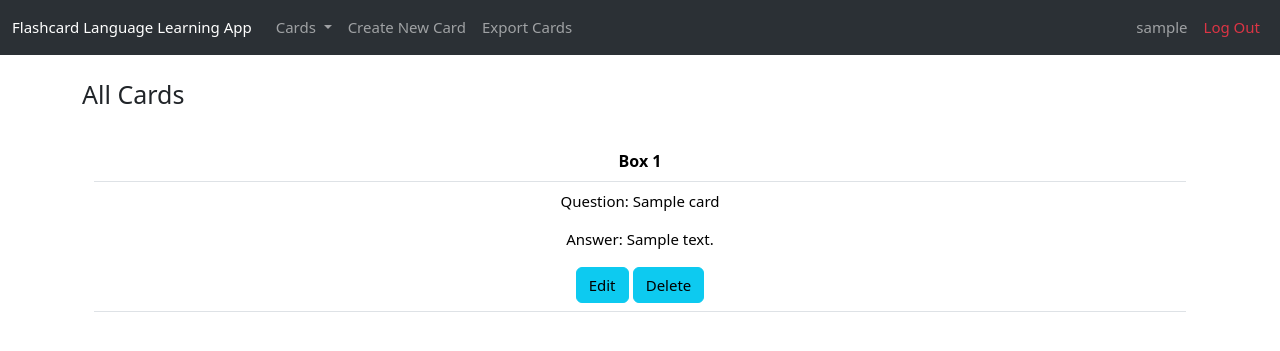
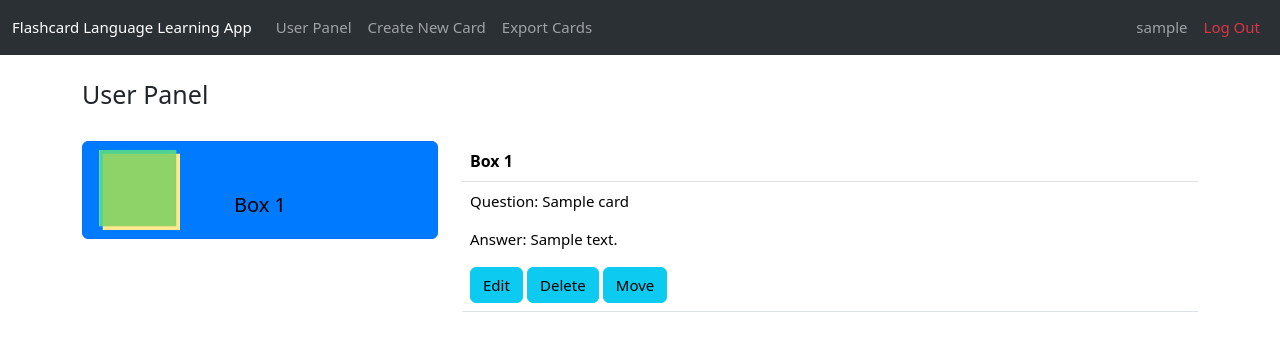
Before and after one commit to iloneczka/flashcards, a Django app: page /all_cards/1/ in a window 1280 px wide. Shown: the top 351 px of the page. Run offline with Django 4.2, Linux system fonts and the light colour scheme; a user stored in the database is signed in; tables that the repository leaves empty hold one stand-in row (values such as "Sample post"); some libraries are stand-ins or nearby versions.

Commit message:
Change all_card template to user_panel and edit of displayig cards

```diff
--- a/flash/website/templates/all_cards.html
+++ /dev/null
@@ -1,133 +0,0 @@
-{% extends 'base.html' %}
-
-{% block 'content' %}
-    <h1 style="font-size: 25px;">All Cards</h1>
-    <br/>
-    <div class="container text-center">
-        {% if cards %}
-            <div class="row">
-                {% for box in unique_boxes %}
-                    <div class="col">
-                        <table class="table box-table" data-box="{{ box.box_number }}">
-                            <thead>
-                                <tr>
-                                    <th scope="col" class="box-header" colspan="2">Box {{ box.box_number }}</th>
-                                </tr>
-                            </thead>
-                            <tbody>
-                                {% for card in cards %}
-                                    {% if box.box_number == 'all' or card.box.box_number == box.box_number %}
-                                        <tr>
-                                            <td>
-                                                <p class="card-info">Question: <span class="question">{{ card.question }}</span></p>
-                                                <p class="card-info">Answer: <span class="answer">{{ card.answer }}</span></p>
-                                                <a type="submit" href="#" class="btn btn-info edit-card" data-card-id="{{ card.pk }}">Edit</a>
-                                                <a type="submit" href="#" class="btn btn-info delete-card" data-card-id="{{ card.pk }}">Delete</a>
-                                            </td>
-                                        </tr>
-                                    {% endif %}
-                                {% endfor %}
-                            </tbody>
-                        </table>
-                    </div>
-                {% endfor %}
-            </div>
-        {% else %}
-            <p>No cards available. Go to <a href="{% url 'create_new_card' %}">Create New Card</a>.</p>
-        {% endif %}
-    <script>
-        document.addEventListener('DOMContentLoaded', function () {
-            const editButtons = document.querySelectorAll('.edit-card');
-            const deleteButtons = document.querySelectorAll('.delete-card');
-
-            editButtons.forEach((button) => {
-                button.addEventListener('click', (event) => {
-                    event.preventDefault();
-                    const cardId = button.getAttribute('data-card-id');
-                    editCard(cardId);
-                });
-            });
-
-            deleteButtons.forEach((button) => {
-                button.addEventListener('click', (event) => {
-                    event.preventDefault();
-                    const cardId = button.getAttribute('data-card-id');
-                    deleteCard(cardId);
-                });
-            });
-
-            function editCard(cardId) {
-                console.log('Sprawdzam czy coś się tu dzieje', cardId);
-
-                // Wprowadzanie nowych danych
-                const newQuestion = prompt('Enter the new question:');
-                const newAnswer = prompt('Enter the new answer:');
-                const newBox = prompt('Enter the box (box1, box2, box3):');
-
-                if (newQuestion !== null && newAnswer !== null && newBox !== null) {
-                    const requestData = {
-                        question: newQuestion,
-                        answer: newAnswer,
-                        box: newBox
-                    };
-
-                    console.log("sprawdzam o to requestData", requestData)
-
-                    fetch(`/edit_card/${cardId}/`, {
-                        method: 'POST',
-                        headers: {
-                            'Content-Type': 'application/json',
-                            'X-CSRFToken': '{{ csrf_token }}'
-                        },
-                        body: JSON.stringify(requestData)
-                    })
-                    .then(response => response.json())
-                    .then(data => {
-                        if (data.status === 'success') {
-                            // Zaktualizuj treść na stronie bez konieczności odświeżania
-                            const cardElement = document.querySelector(`[data-card-id="${cardId}"]`);
-                            const questionElement = cardElement.querySelector('.question');
-                            const answerElement = cardElement.querySelector('.answer');
-                            const boxElement = cardElement.querySelector('.box');
-                            window.location.reload();
-                        }
-                    });
-                }
-            }
-
-            function deleteCard(cardId) {
-                console.log('Usuwam kartę z ID:', cardId);
-                const confirmDelete = confirm('Are you sure you want to delete this card?');
-
-                if (confirmDelete) {
-                    fetch(`/delete_card/${cardId}/`, {
-                        method: 'POST',
-                        headers: {
-                            'Content-Type': 'application/json',
-                            'X-CSRFToken':  '{{ csrf_token }}'
-                        }
-                    })
-                    .then(response => response.json())
-                    .then(data => {
-                        if (data.status === 'success') {
-                            window.location.reload(); // Przeładowa stronę po sukcesie
-                        }
-                    });
-                }
-            }
-        });
-    </script>
-<style type="text/css">
-    .card-info {
-        font-size: 15px;
-        color: black;
-    }
-    /* Powiększenie tekstu w question i answer */
-    .question, .answer {
-        font-size: 15px;
-    }
-    .btn {
-      font-size: 15px;   /* Przyciski*/
-    }
-</style>
-{% endblock %}
--- a/flash/website/templates/base.html
+++ b/flash/website/templates/base.html
@@ -34,18 +34,8 @@
             <div class="collapse navbar-collapse" id="navbarSupportedContent">
                 <ul class="navbar-nav me-auto mb-2 mb-lg-0">
                     {% if user.is_authenticated %}
-                        <li class="nav-item dropdown">
-                            <a class="nav-link dropdown-toggle" href="#" id="navbarDropdown" role="button" data-bs-toggle="dropdown" aria-expanded="false">
-                                Cards
-                            </a>
-                            <ul class="dropdown-menu" aria-labelledby="navbarDropdown">
-                                <li><a class="dropdown-item" href="{% url 'all_cards' box_number=0 %}">All Cards</a></li>
-                                {% for box_num in unique_boxes %}
-                                    {% if box_num != 0 %}
-                                        <li><a class="dropdown-item" href="{% url 'all_cards' box_number=box_num.box_number %}">Box {{ box_num.box_number }}</a></li>
-                                    {% endif %}
-                                {% endfor %}
-                            </ul>
+                    <li class="nav-item">
+                        <a class="nav-link" href="{% url 'user_panel' %}">User Panel</a>
                     </li>
                     <li class="nav-item">
                         <a class="nav-link" href="{% url 'create_new_card' %}">Create New Card</a>
--- /dev/null
+++ b/flash/website/templates/user_panel.html
@@ -0,0 +1,246 @@
+{% extends 'base.html' %}
+
+{% load static %}
+
+{% block 'content' %}
+<h1 style="font-size: 25px;">User Panel</h1>
+<br/>
+<div class="row">
+    <div class="col-4">
+        <div id="list-example" class="list-group">
+            {% for box in unique_boxes %}
+            <a class="list-group-item list-group-item-action box-link {% if box.box_number == selected_box_number %}active{% endif %}" href="#" data-box-number="{{ box.box_number }}">
+                    <div class="box-image">
+                        <img src="{% static 'images/szablon.png' %}" alt="Box {{ box.box_number }}" style="width: 25%;">
+                        <span class="box-number">Box {{ box.box_number }}</span>
+                    </div>
+                </a>
+            {% endfor %}
+        </div>
+    </div>
+    <div class="col-8">
+        <div class="card-list">
+            {% for box in unique_boxes %}
+                <div class="box-section" data-box-number="{{ box.box_number }}" style="display: none;" id="box-{{ box.box_number }}">
+                    <table class="table">
+                        <tr>
+                            <th scope="col" class="box-header" colspan="2">Box {{ box.box_number }}</th>
+                        </tr>
+                        {% for card in cards  %}
+                            {% if card.box.box_number == box.box_number %}
+                            <tr>
+                                <td>
+                                    <p class="card-info">Question: <span class="question">{{ card.question }}</span></p>
+                                    <p class="card-info">Answer: <span class="answer">{{ card.answer }}</span></p>
+                                    <a type="submit" href="#" class="btn btn-info edit-card" data-card-id="{{ card.pk }}">Edit</a>
+                                    <a type="submit" href="#" class="btn btn-info delete-card" data-card-id="{{ card.pk }}">Delete</a>
+                                    <a type="submit" href="#" class="btn btn-info move-card" data-card-id="{{ card.pk }}">Move</a>
+                                </td>
+                            </tr>
+                            {% endif %}
+                        {% endfor %}
+                    </table>
+                </div>
+            {% endfor %}
+        </div>
+    </div>
+</div>
+
+<script>
+document.addEventListener('DOMContentLoaded', function () {
+    let selected_box_number = null;
+
+    const editButtons = document.querySelectorAll('.edit-card');
+    const deleteButtons = document.querySelectorAll('.delete-card');
+    const moveButtons = document.querySelectorAll('.move-card');
+    const boxLinks = document.querySelectorAll('.box-link');
+    const cardTables = document.querySelectorAll('.box-section');
+
+    function displayBoxCards(boxNumber) {
+        console.log(`Wywołano displayBoxCards z boxNumber = ${boxNumber} sbn: ${selected_box_number}`);
+
+        const allCards = document.querySelectorAll('.box-section');
+        allCards.forEach(card => {
+            card.style.display = 'none';
+        });
+
+        const cards = document.querySelector(`#box-${boxNumber}`);
+        cards.style.display = 'block';
+    }
+
+    boxLinks.forEach((link) => {
+        link.addEventListener('click', (event) => {
+            event.preventDefault();
+            const boxNumber = link.dataset.boxNumber;
+            console.log(`Kliknięto box numer: ${boxNumber}`);
+
+            if (selected_box_number === boxNumber) {
+                selected_box_number = null;
+            } else {
+                selected_box_number = boxNumber;
+            }
+
+            displayBoxCards(boxNumber);
+
+            boxLinks.forEach(l => {
+                l.classList.remove('active');
+            });
+
+            link.classList.toggle('active');
+        });
+    });
+
+    cardTables.forEach((table) => {
+    const boxNumber = table.dataset.boxNumber;
+    console.log(`table.dataset: = ${table.dataset.boxNumber}`);
+    if (selected_box_number === boxNumber) {
+        table.style.display = 'block';
+        table.style.removeProperty('display'); // Dodane wywołanie
+        const boxLink = document.querySelector(`.box-link[data-box-number="${boxNumber}"]`);
+        boxLink.classList.add('active');
+    } else {
+        table.style.display = 'none';
+    }
+});
+
+    if (boxLinks.length > 0) {
+        boxLinks[0].click();
+    }
+
+    editButtons.forEach((button) => {
+        button.addEventListener('click', (event) => {
+            event.preventDefault();
+            const cardId = button.getAttribute('data-card-id');
+            editCard(cardId);
+        });
+    });
+
+    deleteButtons.forEach((button) => {
+        button.addEventListener('click', (event) => {
+            event.preventDefault();
+            const cardId = button.getAttribute('data-card-id');
+            deleteCard(cardId);
+        });
+    });
+
+    moveButtons.forEach((button) => {
+        button.addEventListener('click', (event) => {
+            event.preventDefault();
+            const cardId = button.getAttribute('data-card-id');
+            moveCard(cardId);
+        });
+    });
+
+    function editCard(cardId) {
+        const newQuestion = prompt('Enter the new question:');
+        const newAnswer = prompt('Enter the new answer:');
+
+        if (newQuestion !== null && newAnswer !== null) {
+            const requestData = {
+                question: newQuestion,
+                answer: newAnswer
+            };
+
+            fetch(`/edit_card/${cardId}/`, {
+                method: 'POST',
+                headers: {
+                    'Content-Type': 'application/json',
+                    'X-CSRFToken': '{{ csrf_token }}'
+                },
+                body: JSON.stringify(requestData)
+            })
+            .then(response => response.json())
+            .then(data => {
+                if (data.status === 'success') {
+                    const cardElement = document.querySelector(`[data-card-id="${cardId}"]`);
+                    const questionElement = cardElement.querySelector('.question');
+                    const answerElement = cardElement.querySelector('.answer');
+                    window.location.reload();
+                }
+            });
+        }
+    }
+
+    function deleteCard(cardId) {
+        const confirmDelete = confirm('Are you sure you want to delete this card?');
+
+        if (confirmDelete) {
+            fetch(`/delete_card/${cardId}/`, {
+                method: 'POST',
+                headers: {
+                    'Content-Type': 'application/json',
+                    'X-CSRFToken':  '{{ csrf_token }}'
+                }
+            })
+            .then(response => response.json())
+            .then(data => {
+                if (data.status === 'success') {
+                    window.location.reload();
+                }
+            });
+        }
+    }
+
+    function moveCard(cardId) {
+        const newBox = prompt('Enter the target box (box1, box2, box3):');
+
+        if (newBox !== null) {
+            const requestData = {
+                box: newBox
+            };
+
+            fetch(`/move_card/${cardId}/`, {
+                method: 'POST',
+                headers: {
+                    'Content-Type': 'application/json',
+                    'X-CSRFToken': '{{ csrf_token }}'
+                },
+                body: JSON.stringify(requestData)
+            })
+            .then(response => response.json())
+            .then(data => {
+                if (data.status === 'success') {
+                    const cardElement = document.querySelector(`[data-card-id="${cardId}"]`);
+                    const boxElement = cardElement.querySelector('.box');
+                    window.location.reload();
+                }
+            });
+        }
+    }
+});
+
+    </script>
+<style type="text/css">
+    .card-info {
+        font-size: 15px;
+        color: black;
+    }
+
+    /* Powiększenie tekstu w question i answer */
+    .question, .answer {
+        font-size: 15px;
+    }
+
+    .btn {
+        font-size: 15px;   /* Przyciski*/
+    }
+
+    .box-image {
+        position: relative;
+    }
+
+    .box-number {
+        position: absolute;
+        bottom: 10px;
+        left: 50%;
+        transform: translateX(-50%);
+        font-size: 20px;
+        color: black;
+    }
+
+    .list-group-item.active {
+        background-color: #007bff; /* Kolor podświetlenia */
+        color: #fff; /* Kolor tekstu */
+    }
+</style>
+{% endblock %}
--- a/flash/website/urls.py
+++ b/flash/website/urls.py
@@ -8,10 +8,12 @@ from django.urls import path, include
 urlpatterns = [
     path('', views.home, name="home"),
     path('all_cards/<int:box_number>/', views.all_cards, name="all_cards"),
+    path('user_panel/', views.user_panel, name="user_panel"),
     path('create_new_card.html', views.create_new_card, name="create_new_card"),
     path('export_cards/', views.export_cards, name='export_cards'),
     path('delete_card/<int:card_id>/', views.delete_card, name="delete_card"),
     path('edit_card/<int:card_id>/', views.edit_card, name='edit_card'),
+    path('move_card/<int:card_id>/', views.move_card, name='move_card'),
     path('export_to_excel/', views.export_to_excel, name='export_to_excel'),
     path('export_to_csv/', views.export_to_csv, name='export_to_csv'),
     path('export_to_pdf/', views.export_to_pdf, name='export_to_pdf'),
--- a/flash/website/views.py
+++ b/flash/website/views.py
@@ -98,53 +98,73 @@ def delete_box(request, box_number):
 
 
 @login_required
-def all_cards(request, box_number):
+def all_cards(request, box_number=None):
     unique_boxes = Box.get_unique_boxes(request.user)
-    box_number = int(box_number)  # Konwertuj na liczbę całkowitą
 
-    if box_number != 0:
-        cards = Card.objects.filter(user=request.user, box__box_number=box_number)
-        context = {'cards': cards, 'unique_boxes': unique_boxes, 'box_number': box_number}
+    if box_number is not None:
+        box_number = int(box_number)  # Konwertuj na liczbę całkowitą
+
+        if box_number != 0:
+            cards = Card.objects.filter(user=request.user, box__box_number=box_number)
+            context = {'cards': cards, 'unique_boxes': unique_boxes, 'box_number': box_number}
+        else:
+            cards = Card.objects.filter(user=request.user)
+            context = {'cards': cards, 'unique_boxes': unique_boxes}
     else:
-        cards = Card.objects.filter(user=request.user)
-        context = {'cards': cards, 'unique_boxes': unique_boxes}
+        context = {'unique_boxes': unique_boxes}
 
-    return render(request, 'all_cards.html', context)
+    return render(request, 'user_panel.html', context)
+
+
+@login_required
+def user_panel(request):
+    unique_boxes = Box.get_unique_boxes(request.user)
+    cards = Card.objects.filter(user=request.user)
+
+    context = {'cards': cards, 'unique_boxes': unique_boxes}
+    print('context:', context)
+
+    return render(request, 'user_panel.html', context)
 
 
 def edit_card(request, card_id):
     card = get_object_or_404(Card, pk=card_id)
 
     if request.method == 'POST':
-        print("Sprawdzam request", request.body)
-        body_unicode = request.body.decode('utf-8')  # Decode the string, this was necessary for it to work
+        body_unicode = request.body.decode('utf-8')
         body_data = json.loads(body_unicode)
-        print('body_data', body_data)
 
         question = body_data.get('question')
-        print('question', question)
         answer = body_data.get('answer')
-        print(answer)
-        box_value = body_data.get('box')
 
-        box_mapping = {
-            'box1': 1,
-            'box2': 2,
-            'box3': 3,
-        }
-        box = box_mapping.get(box_value, 1)
-
-        if question and answer and box in range(1, Box.objects.count() + 1):
+        if question and answer:
             card.question = question
             card.answer = answer
-            card.box.box_number = box
-            card.box.save()
             card.save()
             return JsonResponse({'status': 'success'})
         else:
             return JsonResponse({'status': 'error'})
 
     return render(request, 'edit_card.html', {'card': card})
+
+
+def move_card(request, card_id):
+    card = get_object_or_404(Card, pk=card_id)
+
+    if request.method == 'POST':
+        body_unicode = request.body.decode('utf-8')
+        body_data = json.loads(body_unicode)
+        new_box_number = body_data.get('box_number')
+
+        # Sprawdź, czy nowy numer pudełka jest prawidłowy
+        if new_box_number in Box.objects.filter(user=request.user).values_list('box_number', flat=True):
+            card.box.box_number = new_box_number
+            card.box.save()
+            return JsonResponse({'status': 'success'})
+        else:
+            return JsonResponse({'status': 'error'})
+
+    return JsonResponse({'status': 'error'})
 
 
 def delete_card(request, card_id):
@@ -174,6 +194,21 @@ def create_new_card(request):
             return JsonResponse({'status': 'error'})
 
     return render(request, 'create_new_card.html', {'unique_boxes': unique_boxes})
+
+
+def export_cards(request):
+    unique_boxes = Box.get_unique_boxes(request.user)
+
+    option = request.GET.get('option', None)
+
+    if option is not None and option.isnumeric():
+        box_number = int(option)
+        cards = Card.objects.filter(user=request.user, box__box_number=box_number)
+    else:
+        cards = Card.objects.filter(user=request.user)
+
+    context = {'cards': cards, 'unique_boxes': unique_boxes}
+    return render(request, 'export_cards.html', context)
 
 
 def export_to_excel(request):
@@ -212,21 +247,6 @@ def export_to_excel(request):
         workbook.close()
 
         return response
-
-
-def export_cards(request):
-    unique_boxes = Box.get_unique_boxes(request.user)
-
-    option = request.GET.get('option', None)
-
-    if option is not None and option.isnumeric():
-        box_number = int(option)
-        cards = Card.objects.filter(user=request.user, box__box_number=box_number)
-    else:
-        cards = Card.objects.filter(user=request.user)
-
-    context = {'cards': cards, 'unique_boxes': unique_boxes}
-    return render(request, 'export_cards.html', context)
 
 
 def export_to_csv(request):
```
Also changed, not shown: flash/CHANGELOG.md. Lines whose indentation alone changed are shown as unchanged.
